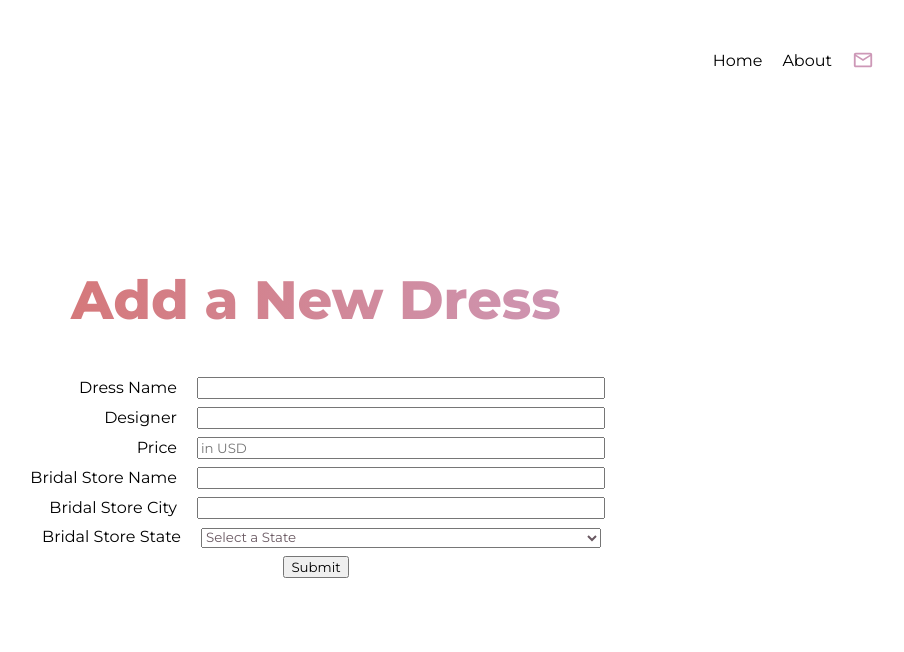
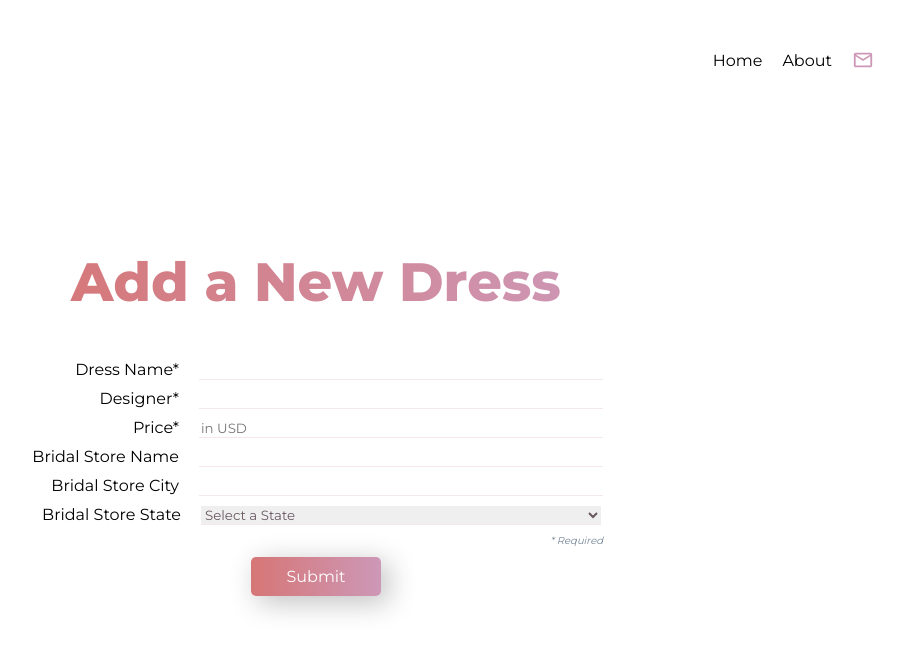
Before and after one commit to LilNoobie/gown-price-checker, a React (Create React App) app: page /form in a window 1280 px wide. Shown: the top 652 px of the page, without its empty margins (324-1228 px from the left). Built offline with nearby package versions, Linux system fonts and the light colour scheme.

Commit message:
Added form button

```diff
--- a/src/Components/Form/Form.css
+++ b/src/Components/Form/Form.css
@@ -1,5 +1,4 @@
-* {
-}
+* {}
 
 .form {
     width: 50vw;
@@ -13,7 +12,7 @@
 
 .form h2 {
     -webkit-text-fill-color: transparent;
-    background: linear-gradient(90deg, rgba(214,118,118,1) 0%, rgba(205,152,183,1) 100%, rgba(255,255,255,1) 100%);
+    background: linear-gradient(90deg, rgba(214, 118, 118, 1) 0%, rgba(205, 152, 183, 1) 100%, rgba(255, 255, 255, 1) 100%);
     -webkit-background-clip: text;
     background-clip: text;
     font-size: calc(38px + 2vmin);
@@ -32,4 +31,36 @@ select {
     display: inline-block;
     width: 400px;
     color: #695861;
+    border: none;
+    border-bottom: solid 1px #f4e7ee;
 }
+
+.form p {
+    font-size: 10px;
+    display: flex;
+    justify-content: flex-end;
+    margin-top: 0px;
+    color: lightslategray;
+    font-style: italic;
+}
+
+.form button {
+    text-decoration: none;
+    border: none;
+    padding: 10px 35px;
+    font-size: 16px;
+    background: linear-gradient(90deg, rgba(214, 118, 118, 1) 0%, rgba(205, 152, 183, 1) 100%, rgba(255, 255, 255, 1) 100%);
+    color: #fff;
+    border-radius: 5px;
+    box-shadow: 7px 6px 28px 1px rgba(0, 0, 0, 0.24);
+    cursor: pointer;
+    outline: none;
+    transition: 0.2s all;
+}
+
+.form button:active {
+    transform: scale(0.98);
+    /* Scaling button to 0.98 to its original size */
+    box-shadow: 3px 2px 22px 1px rgba(0, 0, 0, 0.24);
+    /* Lowering the shadow */
+}
--- a/src/Components/Form/Form.jsx
+++ b/src/Components/Form/Form.jsx
@@ -7,18 +7,18 @@ function Form() {
             <div className="addDress">
                 <h2>Add a New Dress</h2>
                 <form>
-                    <label>Dress Name</label>
+                    <label>Dress Name*</label>
                     <input
                         type="text"
                         required
                     /><br></br>
-                    <label>Designer</label>
+                    <label>Designer*</label>
                     <input
                         type="text"
                         required
                     />
                     <br></br>
-                    <label>Price</label>
+                    <label>Price*</label>
                     <input
                         type="number"
                         min="0"
@@ -91,8 +91,7 @@ function Form() {
                         <option value="WV">West Virginia</option>
                         <option value="WI">Wisconsin</option>
                         <option value="WY">Wyoming</option>
-                        <br></br>
-                    </select><br></br>
+                    </select><p>* Required</p>
                 <button>Submit</button>
                 </form>
             </div>
```
